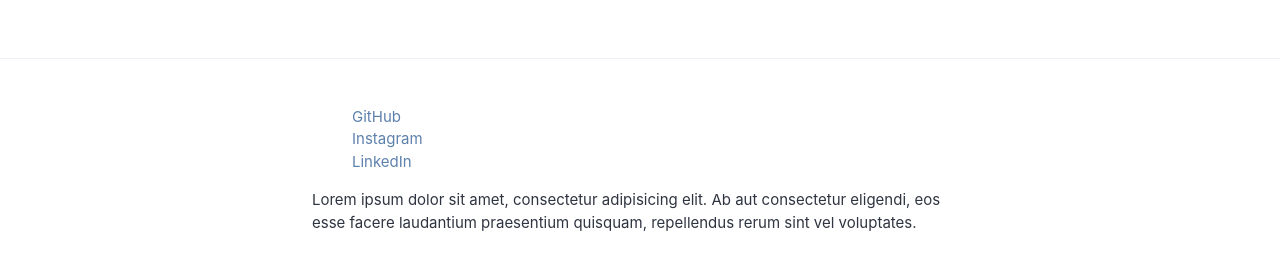
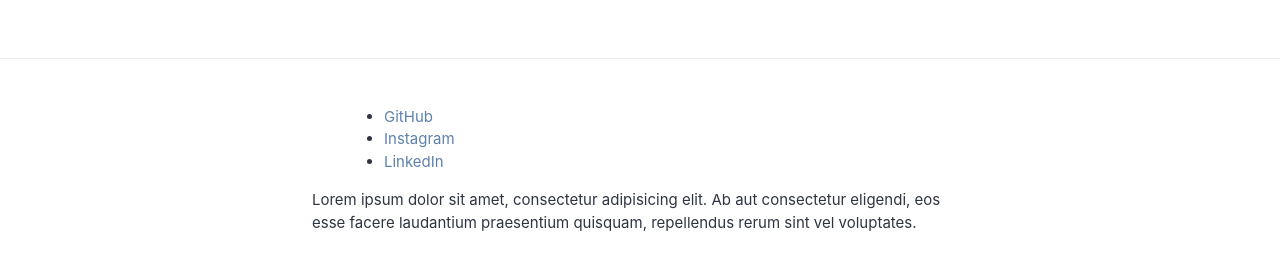
Before and after one commit to findrakecil/findrakecil.github.io, a Jekyll site: the page built from index.html, in a window 1280 px wide. Shown: the part 618-888 px from the top of the page. Built offline with Jekyll 4.4.1, drawn with Linux system fonts in a browser that asks for light colours; the list of posts is cut into pages by our own code.

Commit message:
fix: reset social list in footer

```diff
--- a/_sass/theme.scss
+++ b/_sass/theme.scss
@@ -247,11 +247,6 @@ pre {
   padding: $spacing-unit 0;
 }
 
-.social-list {
-  list-style: none;
-  margin-left: 0;
-}
-
 .site-footer__content {
   font-size: 0.9375rem;
 }
```
